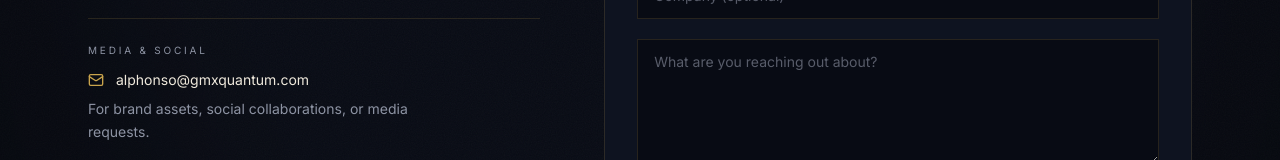
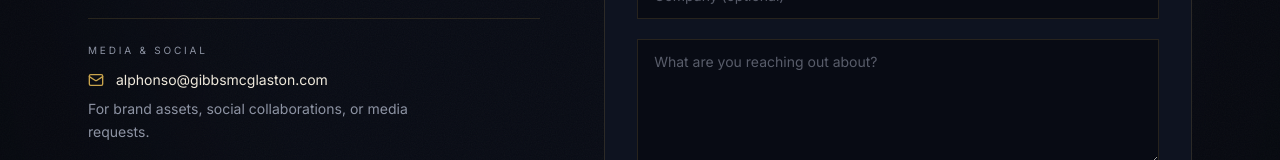
Before and after one commit to dgibbs20/gmx-quantum-site, a React (Vite) app: page /contact in a window 1280 px wide. Shown: the part 455-615 px from the top of the page. Built offline with nearby package versions, Linux system fonts and the light colour scheme.

Commit message:
Fix Alphonso's email domain to gibbsmcglaston.com

```diff
--- a/src/pages/Contact.jsx
+++ b/src/pages/Contact.jsx
@@ -39,11 +39,11 @@
             <div className="mt-8 border-t border-line-gold pt-6">
               <p className="text-eyebrow !text-[10px] !text-ivory-dim">Media &amp; Social</p>
               <a
-                href="mailto:alphonso@gmxquantum.com"
+                href="mailto:alphonso@gibbsmcglaston.com"
                 className="mt-3 flex items-center gap-3 text-sm text-ivory hover:text-gold"
               >
                 <Mail size={16} className="text-gold" />
-                alphonso@gmxquantum.com
+                alphonso@gibbsmcglaston.com
               </a>
               <p className="mt-2 max-w-sm text-sm leading-relaxed text-ivory-dim">
                 For brand assets, social collaborations, or media requests.
```
